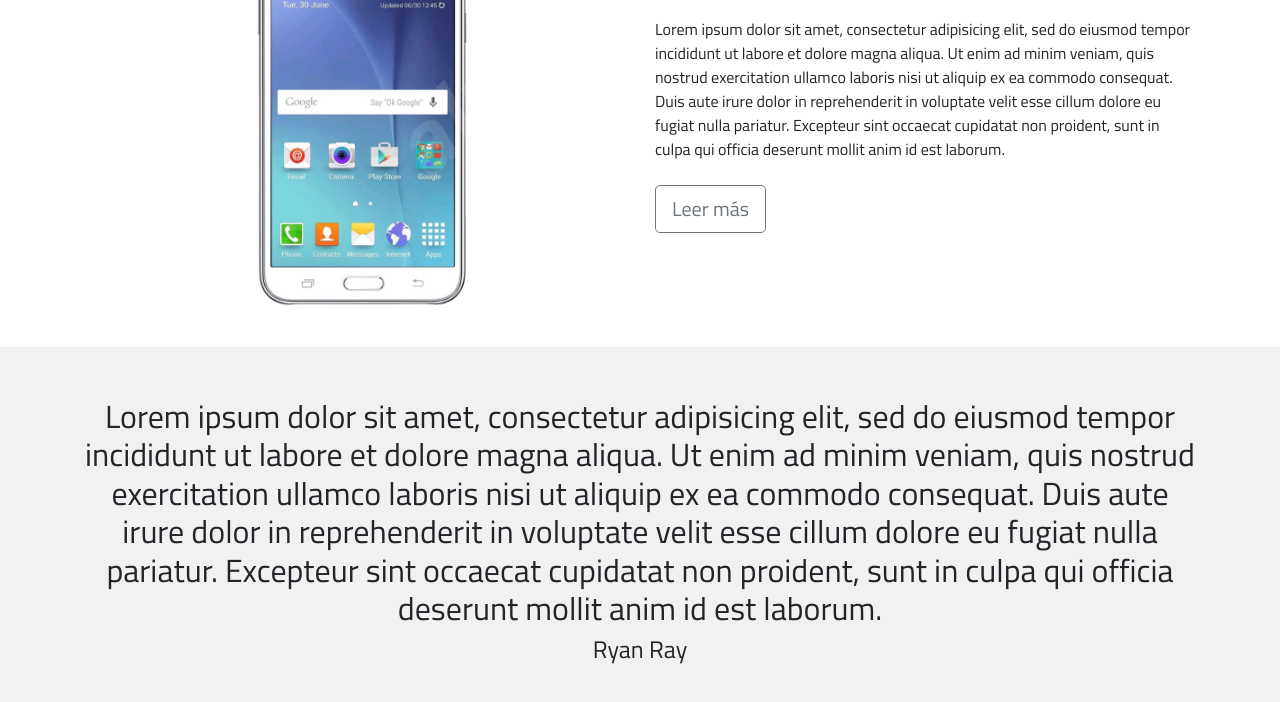
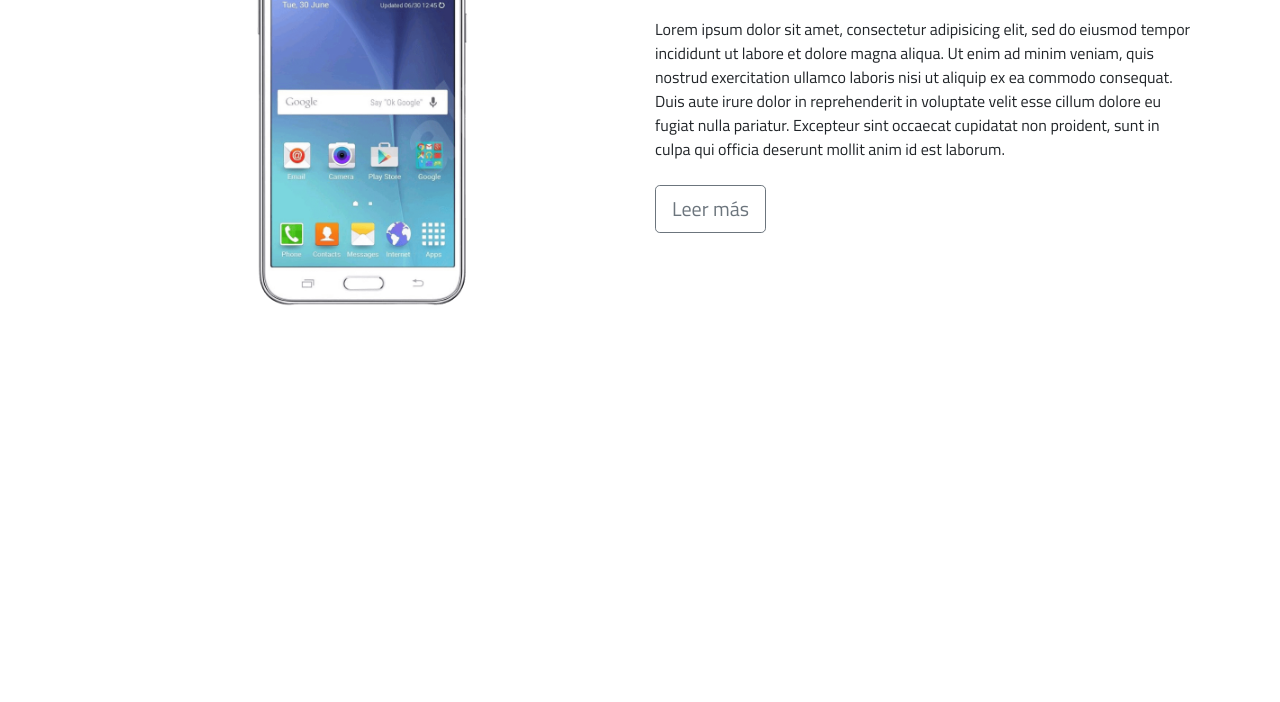
Before and after one commit to katmu/pruebas, a plain HTML site: page index.html in a window 1280 px wide. Shown: the part 202-904 px from the top of the page. After the commit the page ends 800 px from the top, so only its background shows below. Drawn offline with nearby package versions, Linux system fonts and the light colour scheme.

Commit message:
Borrado de testimonios
Borrado la parte de testimonios.

```diff
--- a/index.html
+++ b/index.html
@@ -58,15 +58,7 @@
           </div>
         </header>
 
-        <!--Testimonios-->
-        <section id="Testimonios">
-          <div class="container">
-            <p class="h2 mb-2">
-              Lorem ipsum dolor sit amet, consectetur adipisicing elit, sed do eiusmod tempor incididunt ut labore et dolore magna aliqua. Ut enim ad minim veniam, quis nostrud exercitation ullamco laboris nisi ut aliquip ex ea commodo consequat. Duis aute irure dolor in reprehenderit in voluptate velit esse cillum dolore eu fugiat nulla pariatur. Excepteur sint occaecat cupidatat non proident, sunt in culpa qui officia deserunt mollit anim id est laborum.
-            </p>
-            <p class="h4"> Ryan Ray</p>
-          </div>
-        </section>
+
 
         <!---BootStrap 4 Scripts---->
         <script src="https://code.jquery.com/jquery-3.3.1.slim.min.js" integrity="sha384-q8i/X+965DzO0rT7abK41JStQIAqVgRVzpbzo5smXKp4YfRvH+8abtTE1Pi6jizo" crossorigin="anonymous"></script>
```
